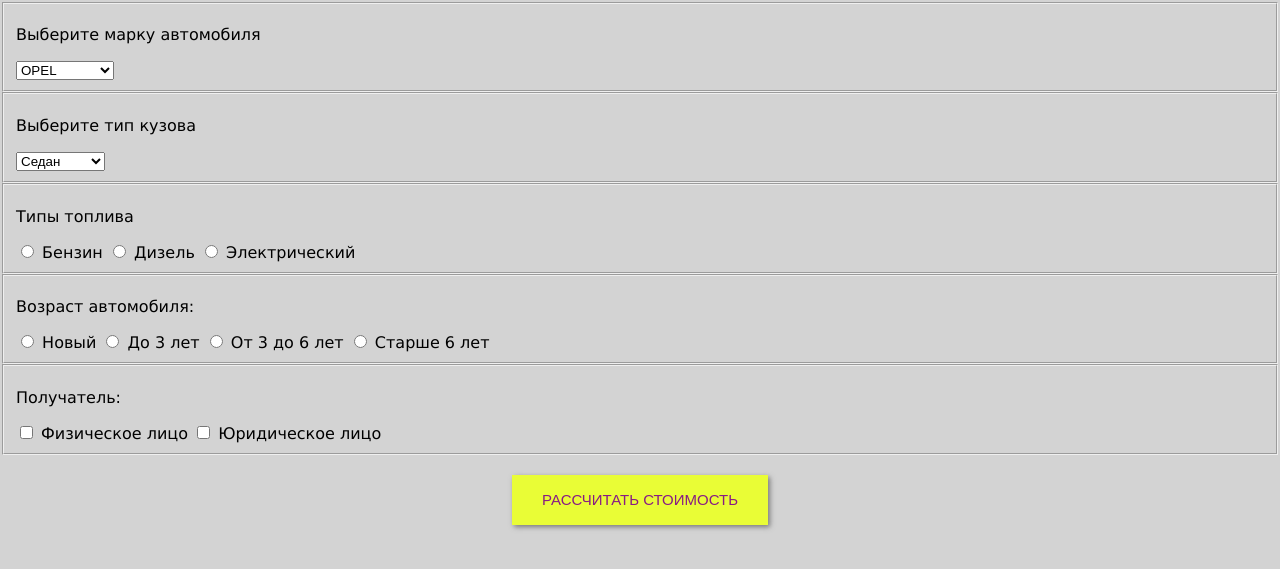
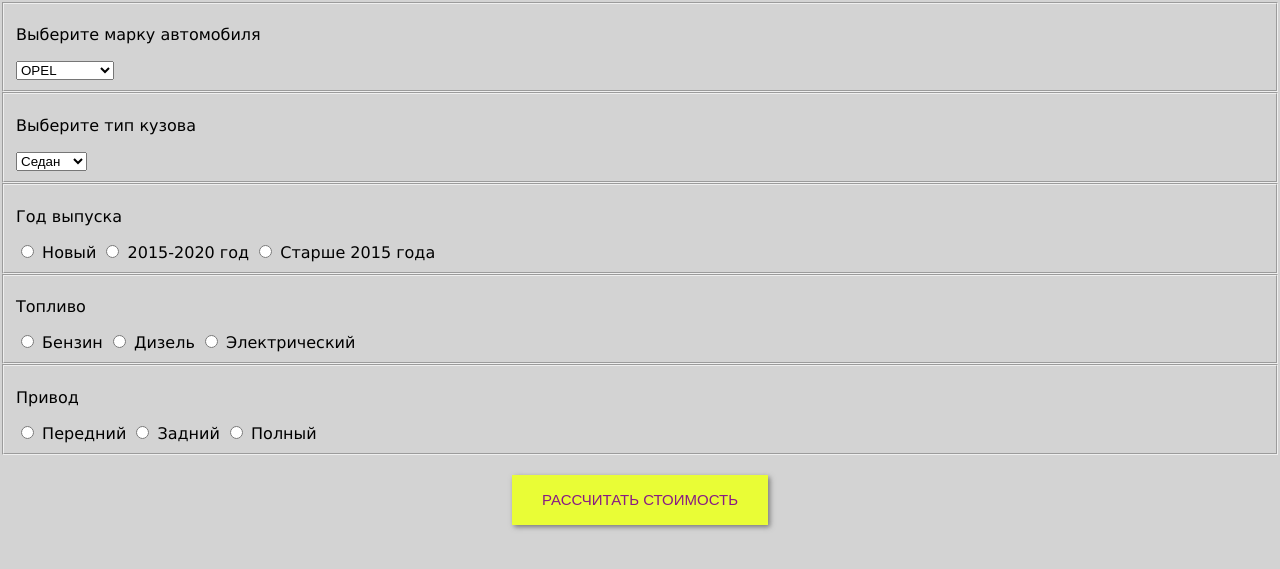
Before and after one commit to mariasma2/week-16, a plain HTML site: page exercise2/index.html in a window 1280 px wide. Shown: the part 79-648 px from the top of the page. Drawn offline with Linux system fonts and the light colour scheme.

Commit message:
задание 2

```diff
--- a/exercise2/index.html
+++ b/exercise2/index.html
@@ -28,14 +28,29 @@
             <p>Выберите тип кузова</p>
             <select class="model">
                 <option value="5000">Седан</option>
-                <option value="5000">Универсал</option>
                 <option value="5000">Хэтчбэк</option>
                 <option value="9000">Купе</option>
-                <option value="10000">Джип</option>
             </select>
         </fieldset>
         <fieldset>
-            <p>Типы топлива</p>
+            <p>Год выпуска</p>
+            <div>
+                <label for="year1">
+                    <input class="inputYears" type="radio" id="year1" value="50000" />
+                    <span>Новый</span>
+                </label>
+                <label for="year2">
+                    <input class="inputYears" type="radio" id="year2" value="30000" />
+                    <span>2015-2020 год</span>
+                </label>
+                <label for="year3">
+                    <input class="inputYears" type="radio" id="year3" value="10000" />
+                    <span>Старше 2015 года </span>
+                </label>
+            </div>
+        </fieldset>
+        <fieldset>
+            <p>Топливо</p>
             <div>
                 <label for="fuel1">
                     <input class="inputFuels" type="radio" id="fuel1" value="20000" />
@@ -51,41 +66,23 @@
                 </label>
             </div>
         </fieldset>
-
         <fieldset>
-            <p>Возраст автомобиля:</p>
+            <p>Привод</p>
             <div>
-                <label for="year1">
-                    <input class="inputYears" type="radio" id="year1" value="50000" />
-                    <span>Новый</span>
+                <label for="drive1">
+                    <input class="inputDrives" type="radio" id="drive1" value="20000" />
+                    <span>Передний</span>
                 </label>
-                <label for="year2">
-                    <input class="inputYears" type="radio" id="year2" value="30000" />
-                    <span>До 3 лет</span>
+                <label for="drive2">
+                    <input class="inputDrives" type="radio" id="drive2" value="30000" />
+                    <span>Задний</span>
                 </label>
-                <label for="year3">
-                    <input class="inputYears" type="radio" id="year3" value="10000" />
-                    <span>От 3 до 6 лет </span>
-                </label>
-                <label for="year4">
-                    <input class="inputYears" type="radio" id="year4" value="5000" />
-                    <span>Старше 6 лет</span>
+                <label for="drive3">
+                    <input class="inputDrives" type="radio" id="drive3" value="60000" />
+                    <span>Полный</span>
                 </label>
             </div>
         </fieldset>
-
-        <fieldset>
-            <p>Получатель:</p>
-            <label for="recipient1">
-                <input class="recipient" type="checkbox" id="recipient1" value="0" />
-                <span>Физическое лицо</span>
-            </label>
-            <label for="recipient2">
-                <input class="recipient" type="checkbox" id="recipient2" value="10000" />
-                <span>Юридическое лицо</span>
-            </label>
-        </fieldset>
-
         <div>
             <center><button type="submit" class="button_result">Рассчитать стоимость</button>
             <p class="result"></p></center>
--- a/exercise2/index.js
+++ b/exercise2/index.js
@@ -3,7 +3,7 @@ const brand = document.querySelector('.brand');
 const model = document.querySelector('.model');
 const fuels = document.querySelectorAll('.inputFuels');
 const years = document.querySelectorAll('.inputYears');
-const recipient = document.querySelectorAll('.recipient');
+const drives = document.querySelectorAll('.inputDrives');
 const result = document.querySelector('.result');
 
 form.onsubmit = (evt) => {
@@ -25,9 +25,9 @@ form.onsubmit = (evt) => {
 			total = total + Number(years[i].value);
 		}
 	}
-    for (let i = 0; i < recipient.length; i++) {
-		if (recipient[i].checked) {
-			total = total + Number(recipient[i].value);
+	for (let i = 0; i < drives.length; i++) {
+		if (drives[i].checked) {
+			total = total + Number(drives[i].value);
 		}
 	}
 	result.innerHTML = `Стоимость автомобиля ${total}`;
```
